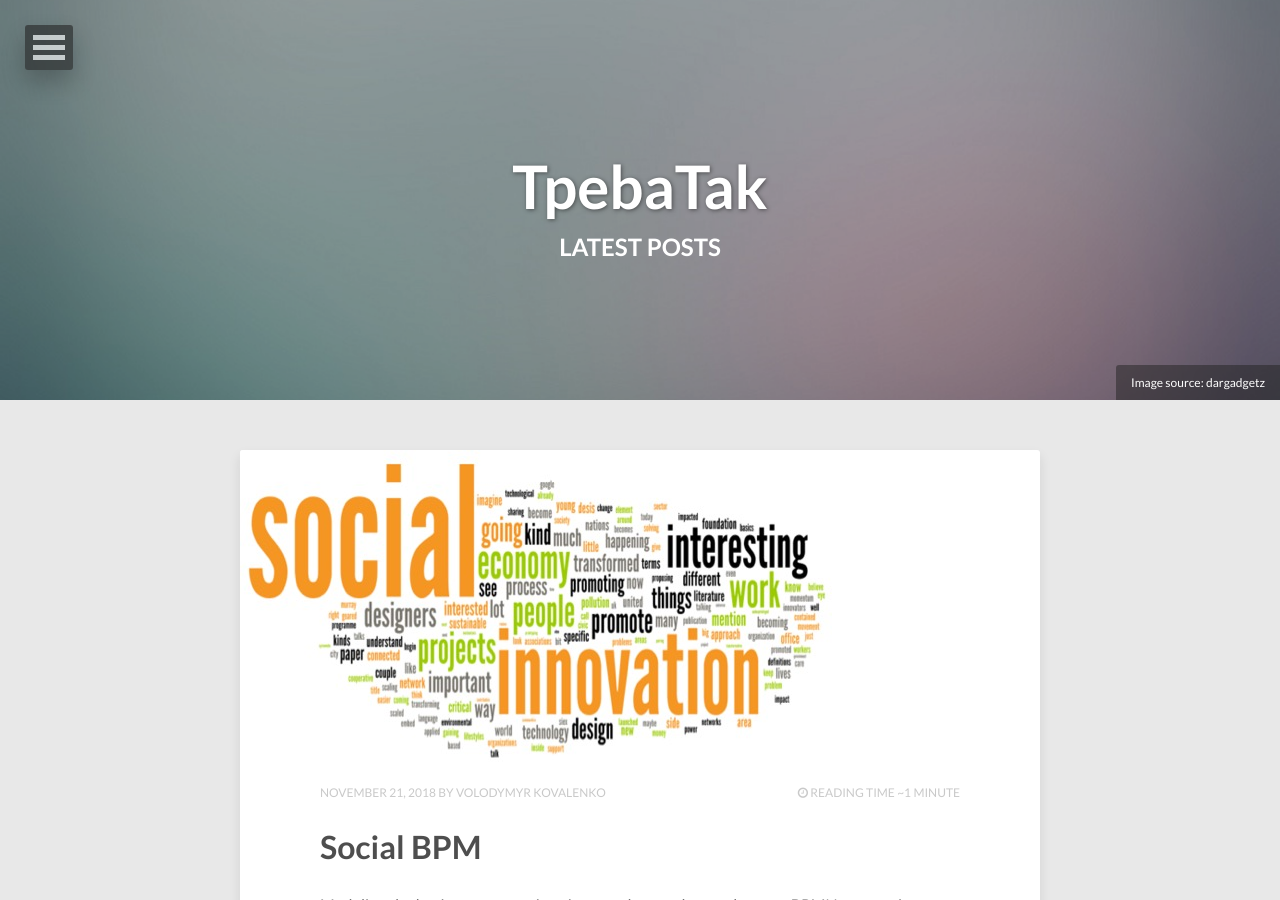
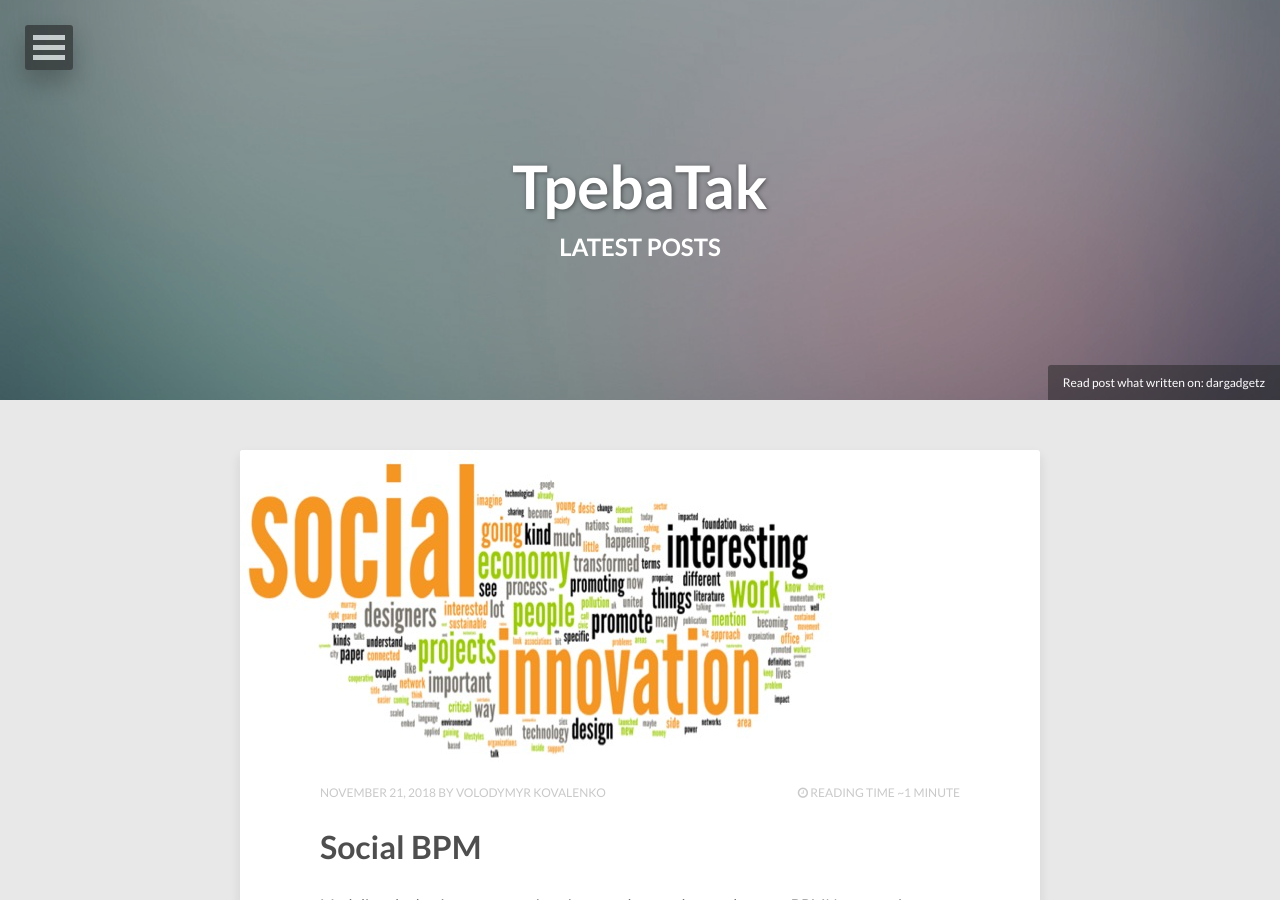
Before and after one commit to kroschu/env, a Jekyll site: the page built from index.html, in a window 1280 px wide and 900 px high. Built offline with Jekyll 4.4.1, drawn with Linux system fonts in a browser that asks for light colours; nearby versions of some CDN libraries; the list of posts is cut into pages by our own code.

Commit message:
Update post-index.html

```diff
--- a/_layouts/post-index.html
+++ b/_layouts/post-index.html
@@ -13,7 +13,7 @@
 {% include navigation.html %}
 
 <div class="entry-header">
-  {% if page.image.credit %}<div class="image-credit">Image source: <a href="{{ page.image.creditlink }}">{{ page.image.credit }}</a></div><!-- /.image-credit -->{% endif %}
+  {% if page.image.credit %}<div class="image-credit">Read post what written on: <a href="{{ page.image.creditlink }}">{{ page.image.credit }}</a></div><!-- /.image-credit -->{% endif %}
   {% if page.image.feature %}
     <div class="entry-image">
       <img src="{{ site.url }}/images/{{ page.image.feature }}" alt="{{ page.title }}">
```
